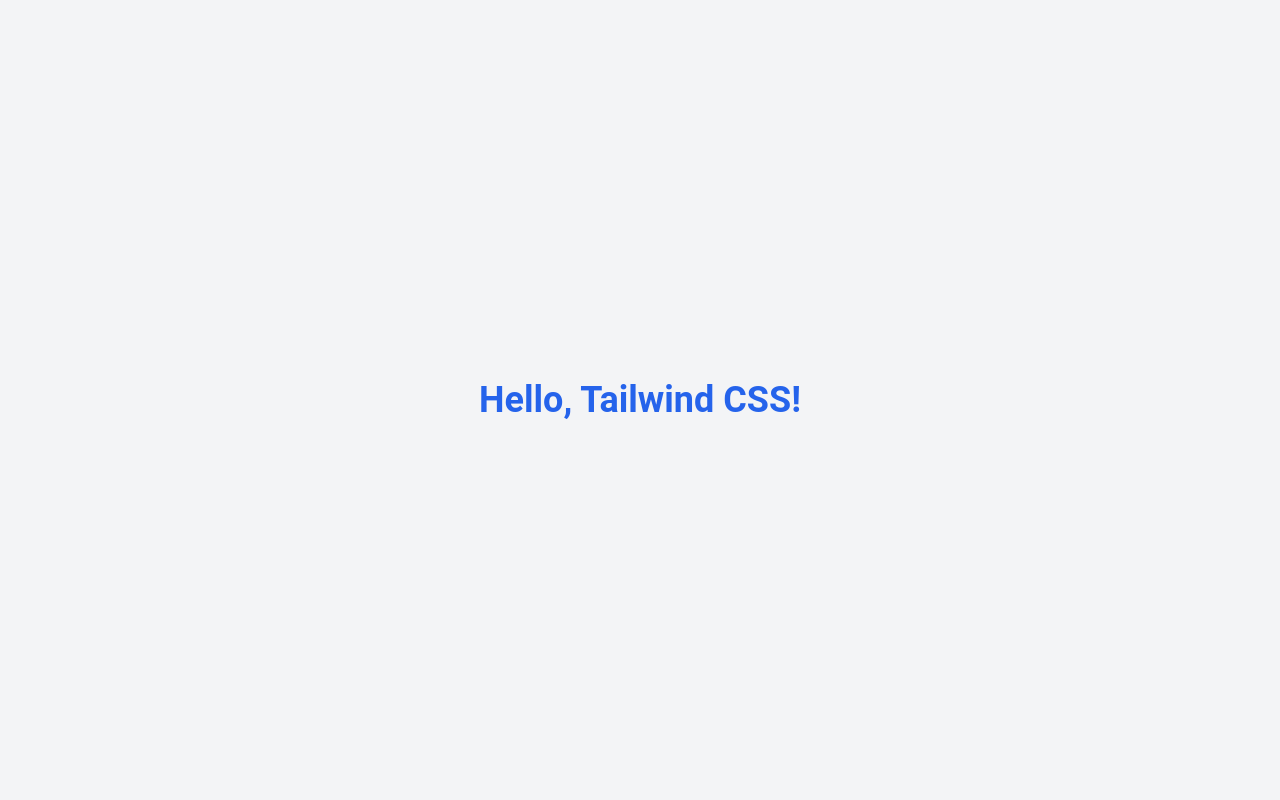
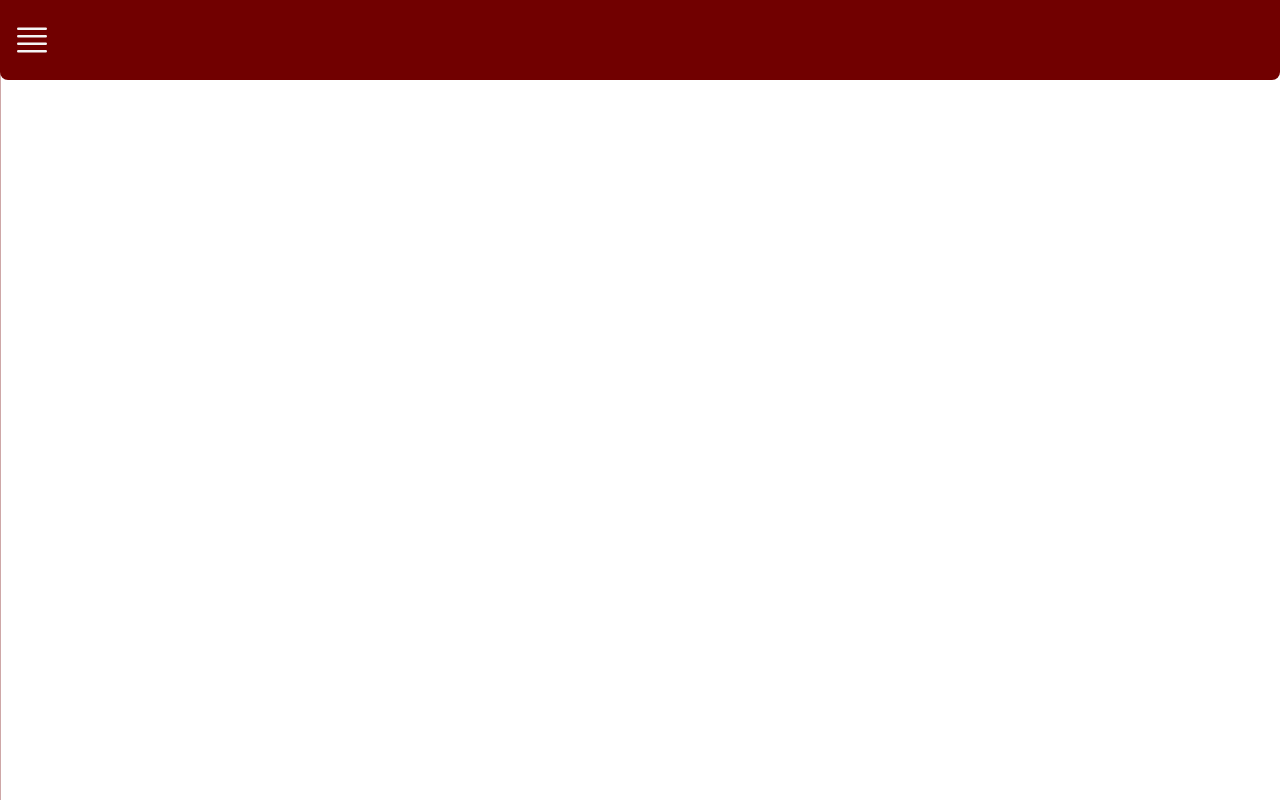
Before and after one commit to kellipikka/KeepItUp, a Next.js app in the folder keep-it-up/: page / in a window 1280 px wide. Built offline with nearby package versions, Linux system fonts and the light colour scheme.

Commit message:
Initial homepage file
The components for the header and menu have been created. Now the homepage specific content needs to be made

```diff
--- a/keep-it-up/src/pages/index.tsx
+++ b/keep-it-up/src/pages/index.tsx
@@ -1,8 +1,17 @@
-// pages/index.js
+// src/pages/index.tsx
+import Head from "next/head";
+import Link from "next/link";
+import Header from "../components/layout/Header";
+
 export default function Home() {
-    return (
-        <div className="min-h-screen flex items-center justify-center bg-gray-100">
-            <h1 className="text-4xl font-bold text-blue-600">Hello, Tailwind CSS!</h1>
-        </div>
-    )
+  return (
+    <div>
+      <Head>
+        <title>KeepItUp</title>
+        <meta name="description" content="Habit tracker homepage" />
+        <link rel="icon" href="/icons/logo/logo-initials-only.svg" />
+      </Head>
+      <Header />
+    </div>
+  );
 }
```
